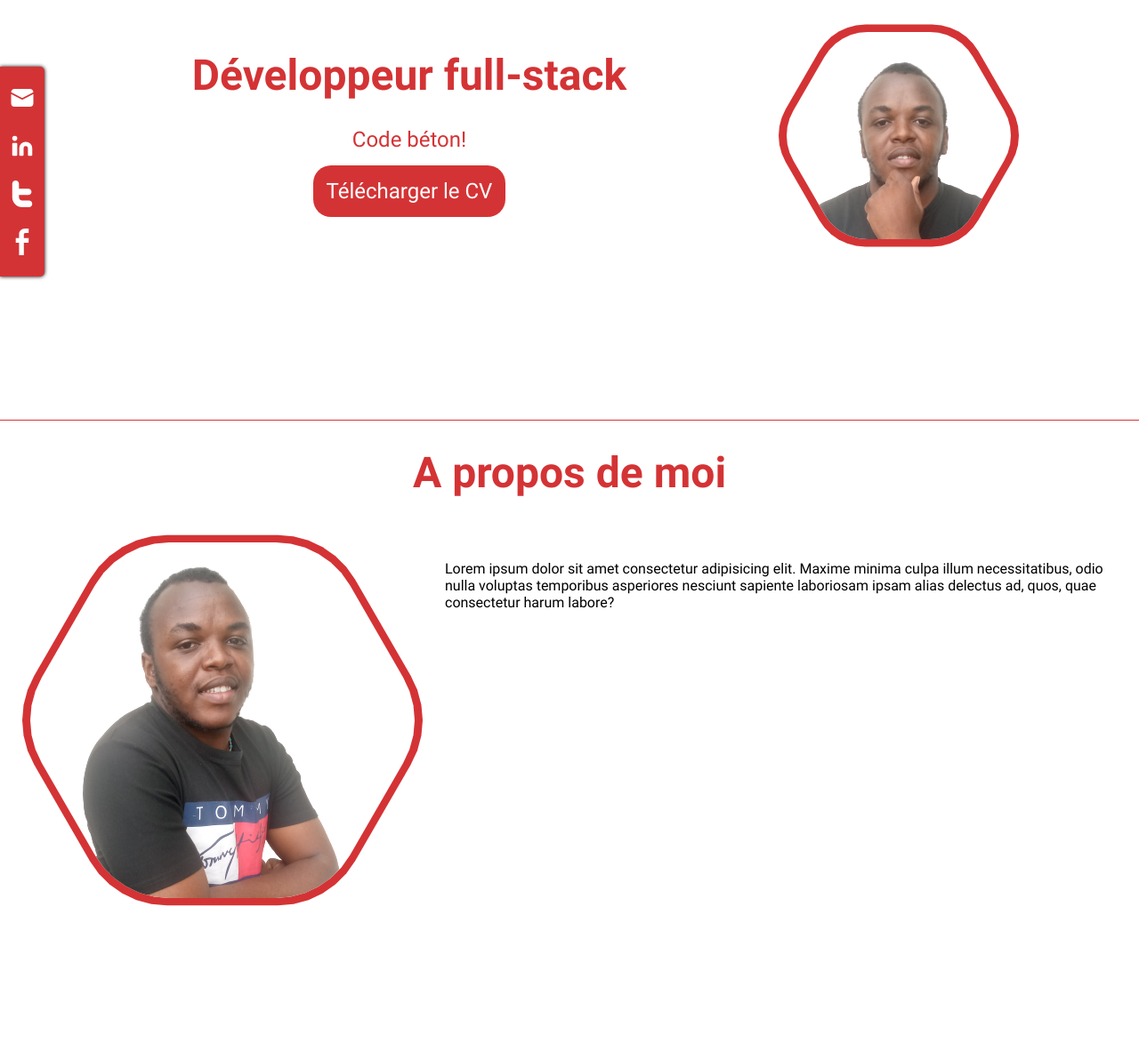
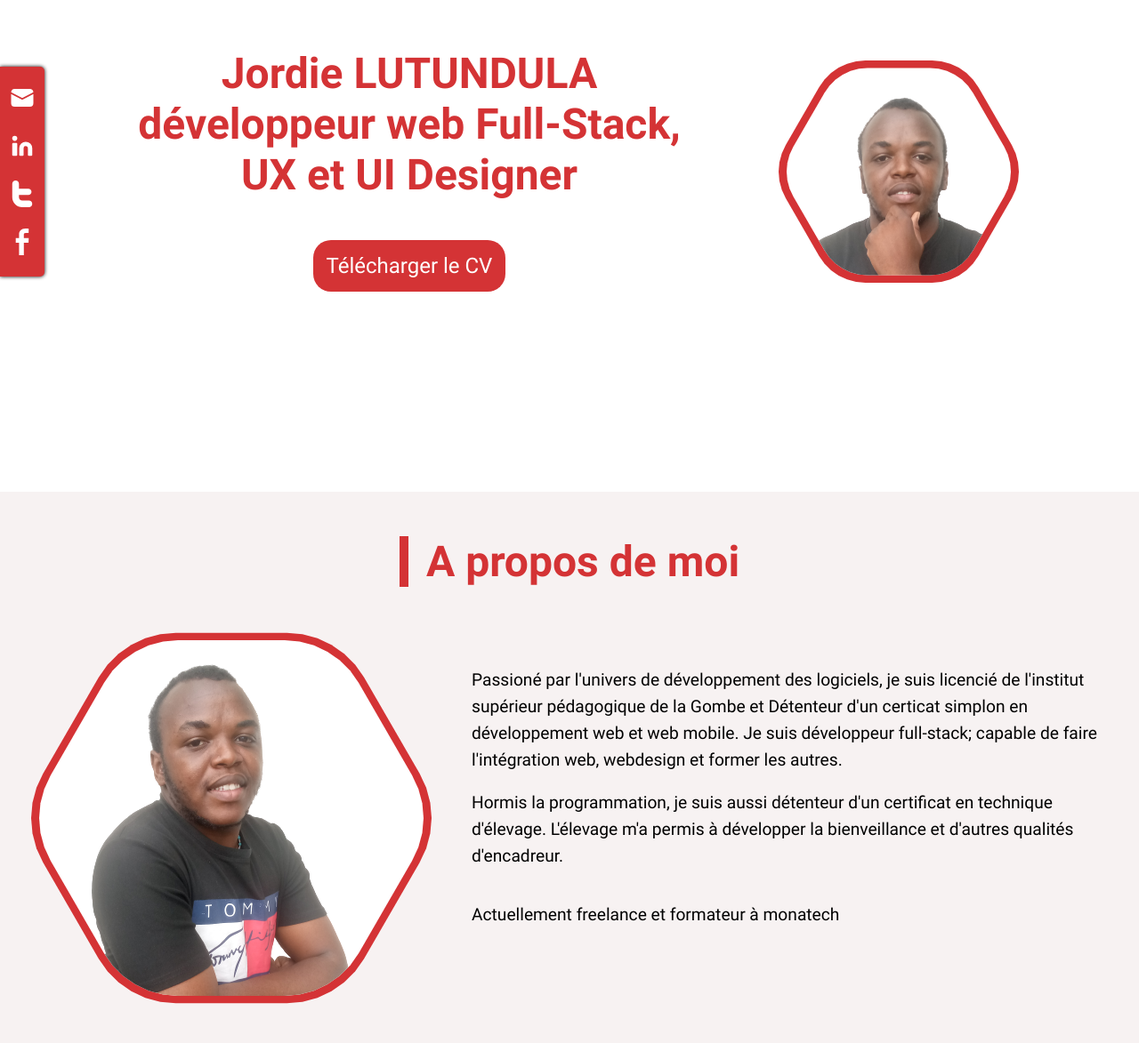
Before and after one commit to jordie-droid/portofolio, a plain HTML site: page index.html in a window 1280 px wide. Shown: the part 247-1420 px from the top of the page at 89% size. Drawn offline with Linux system fonts and the light colour scheme; a web font is replaced by a local one.

Commit message:
feat: add text in about

```diff
--- a/index.html
+++ b/index.html
@@ -53,8 +53,7 @@
 		</section>
 		<section class="main__banner">
 			<div class="banner__text m-5 pl-2">
-				<h1 class="text__graduation mb-3">Développeur full-stack</h1>
-				<p class="text__slogan">Code béton!</p>
+				<h1 class="text__graduation mb-3">Jordie LUTUNDULA développeur web Full-Stack, UX et UI Designer</h1>
 				<a href="">Télécharger le CV</a>
 			</div>
 			<div class="banner__image-container m-4">
@@ -65,15 +64,29 @@
 		</section>
 
 		<section class="main__about">
-			<h2>A propos de moi</h2>
+			<h2 class="pl-2">A propos de moi</h2>
 			<div class="about__content">
-				<div class="about__image-container">
+				<div class="about__image-container m-1">
 					<div class="image-container__content">
 						<img src="/images/IMG_20210331_133942_813-removebg-preview.png" alt=""/>
 					</div>
 				</div>
-				<div class="about__text">
-					<p>Lorem ipsum dolor sit amet consectetur adipisicing elit. Maxime minima culpa illum necessitatibus, odio nulla voluptas temporibus asperiores nesciunt sapiente laboriosam ipsam alias delectus ad, quos, quae consectetur harum labore?</p>
+				<div class="about__text m-1">
+					<p>
+						Passioné par l'univers de développement des logiciels, je suis licencié de l'institut supérieur pédagogique de la Gombe et
+						Détenteur d'un certicat simplon en développement web et web mobile.
+						Je suis développeur full-stack; capable de faire l'intégration web, webdesign et former les autres.
+					</p>
+					<br>
+					<p>
+						Hormis la programmation, je suis aussi détenteur d'un certificat en technique d'élevage.
+						L'élevage m'a permis à développer la bienveillance et d'autres qualités d'encadreur.
+					</p>
+					<br>
+					<br>
+					<p>
+						Actuellement freelance et formateur à monatech
+					</p>
 				</div>
 			</div>
 		</section>
--- a/style/about.scss
+++ b/style/about.scss
@@ -1,26 +1,22 @@
 .main__about {
   align-items: center;
-  background-color: $defaultColor;
-  border-bottom: solid 1px $secondaryColor;
+  background-color: $primaryColor;
   display: flex;
   flex-direction: column;
-  height: 100vh;
-  margin-top: 80px;
   width: 100%;
   h2 {
+    border-left: 10px solid $secondaryColor;
     color: $secondaryColor;
     font-family: "roboto-bold";
     font-size: 3rem;
     font-weight: 900;
-    margin-top: -50px;
-    margin-bottom: 70px;
+    margin: 50px 0 80px;
   }
   .about__content {
     display: flex;
     .about__image-container {
       align-items: center;
       background-color: $secondaryColor;
-      border-radius: 20px;
       clip-path: polygon(
         92.32051% 40%,
         93.79385% 43.1596%,
@@ -128,12 +124,13 @@
     }
   }
   .about__text {
-    width: 60%;
+    width: 55%;
     height: 100%;
     p {
       color: black;
       font-family: "roboto";
-      font-size: 1rem;
+      font-size: 1.2rem;
+      line-height: 30px;
     }
   }
 }
--- a/style/banner.scss
+++ b/style/banner.scss
@@ -1,9 +1,8 @@
 .main__banner {
   align-items: center;
   background-color: $defaultColor;
-  border-bottom: solid 1px $secondaryColor;
   display: flex;
-  height: 80vh;
+  height: 90vh;
   justify-content: center;
   margin-top: 80px;
   width: 100%;
@@ -22,11 +21,6 @@
       font-weight: bolder;
       text-align: center;
     }
-    .text__slogan {
-      color: $secondaryColor;
-      font-family: "roboto";
-      font-size: 1.5rem;
-    }
     a {
       animation: bounce 1s infinite;
       background-color: $secondaryColor;
@@ -39,6 +33,7 @@
       margin-top: 20px;
       padding: 15px;
       position: relative;
+      text-align: center;
     }
   }
 
@@ -163,10 +158,7 @@
     .banner__text {
       width: 70%;
       .text__graduation {
-        font-size: 2rem;
-      }
-      .text__slogan {
-        font-size: 1rem;
+        font-size: 1.85rem;
       }
       a {
         font-size: 1rem;
@@ -181,6 +173,11 @@
 @media screen and (max-width: 388px) {
   .main__banner {
     flex-direction: column-reverse;
+    .banner__text {
+      .text__graduation {
+        font-size: 1.5rem;
+      }
+    }
     .banner__image-container {
       margin: 50px 0 -20px;
       min-height: 250px;
--- a/style/header.scss
+++ b/style/header.scss
@@ -1,7 +1,6 @@
 header {
   align-items: center;
   background-color: $secondaryColor;
-  box-shadow: 0 0 4px $secondaryColor;
   display: flex;
   height: 80px;
   justify-content: space-around;
--- a/style/index.scss
+++ b/style/index.scss
@@ -1,4 +1,4 @@
-$primaryColor: #1465c3;
+$primaryColor: #f7f2f2;
 $secondaryColor: #d43335;
 $defaultColor: #ffffff;
 
```
Also changed, not shown: images/1.jpg (added), images/2.jpg (added), images/3.jpg (added), images/4.jpg (added), js/index.js (line endings or trailing spaces), style/index.css, 1 other file.
